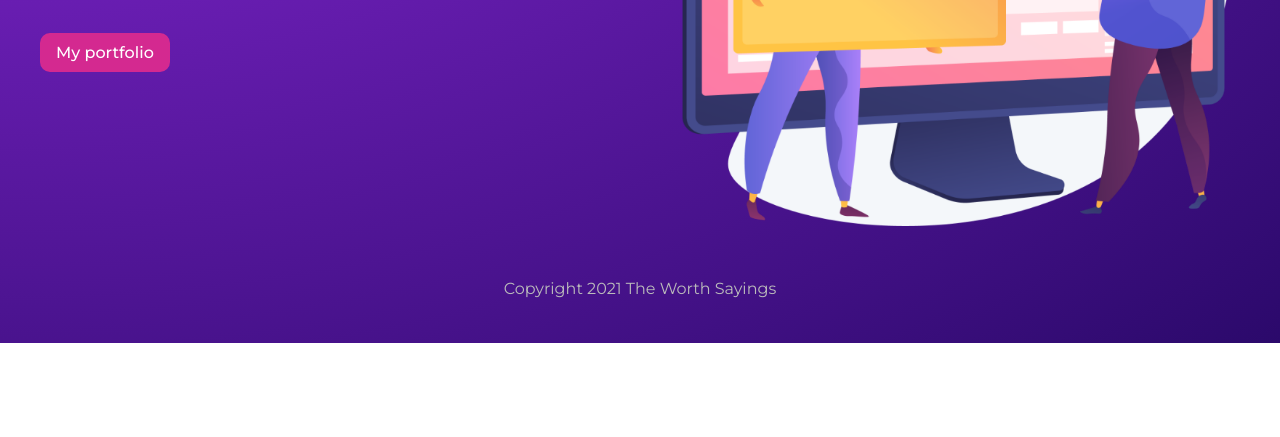
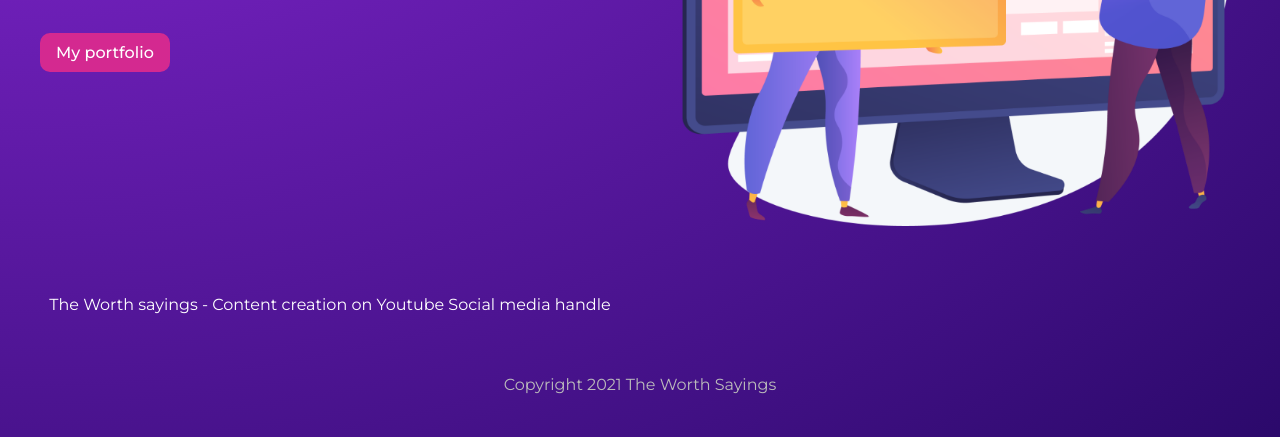
Before and after one commit to sourabh-jtc/sample-gatsby-site, a Gatsby site: page / in a window 1280 px wide. Shown: the part 457-894 px from the top of the page. Before the commit the page ends 800 px from the top, so only its background shows below. Built offline with nearby package versions, Linux system fonts and the light colour scheme; Gatsby itself is replaced by a stand-in of ours.

Commit message:
site metadata (#2)

```diff
--- a/gatsby-config.js
+++ b/gatsby-config.js
@@ -7,4 +7,9 @@
 module.exports = {
   /* Your site config here */
   plugins: [],
+  siteMetadata:{
+    title:"The Worth sayings",
+    description:"Content creation on Youtube Social media handle",
+    copyright:"This channel is copyright 2021 The Worth Sayings"
+  }
 }
--- a/src/pages/index.js
+++ b/src/pages/index.js
@@ -1,9 +1,10 @@
-import { Link } from "gatsby"
+import { graphql, Link } from "gatsby"
 import React from "react"
 import Layout from "../components/Layout"
 import * as styles from "../styles/home.module.css"
 
-export default function Home() {
+export default function Home({data}) {
+  const { title, description } = data.site.siteMetadata
   return (
     <Layout>
       <section className = {styles.header}>
@@ -14,8 +15,20 @@ export default function Home() {
           <Link className={styles.btn} to='/projects'> My portfolio</Link>
         </div>
         <img src='/banner.png' alt='banner image' style = {{maxWidth:'100%'}} />
+        <p> {title} - {description} </p>
       </section>
     </Layout>
 
   )
 }
+
+export const query = graphql`
+  query SiteInfo {
+    site {
+      siteMetadata {
+        description
+        title
+      }
+    }
+  }
+`
```
Lines whose indentation alone changed are shown as unchanged.
